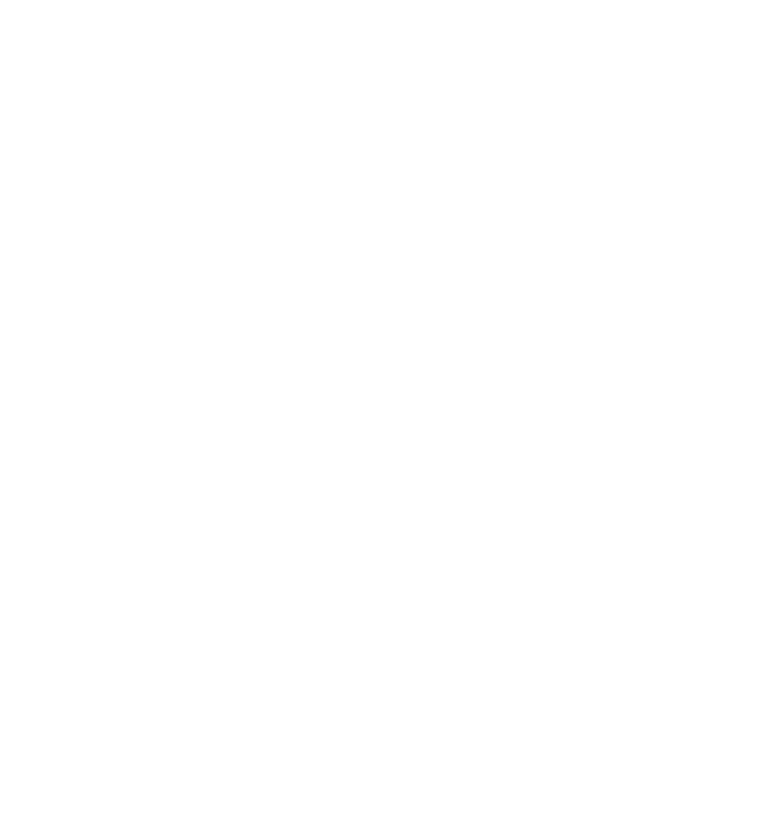
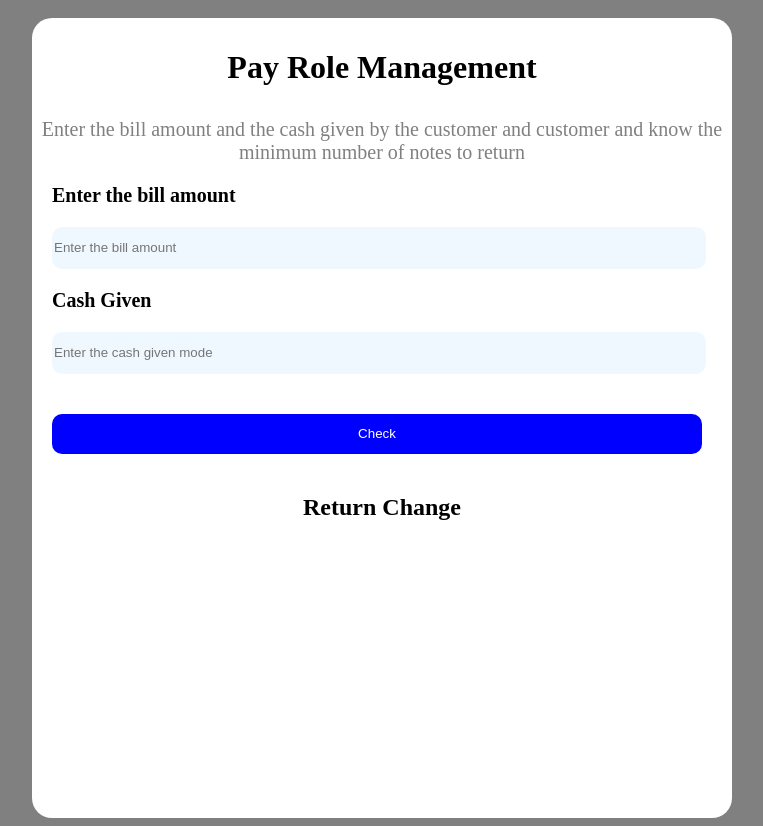
Before and after one commit to rohini-200416/FSD-, a plain HTML site: page index.html in a window 1280 px wide. Shown: the whole page, without its empty margins (258-1021 px from the left). Before the commit the page ends 800 px from the top, so only its background shows below. Drawn offline with Linux system fonts and the light colour scheme.

Commit message:
Add files via upload

```diff
--- a/index.html
+++ b/index.html
@@ -1,55 +1,134 @@
 <!DOCTYPE html>
 <html lang="en">
 <head>
-    <meta charset="UTF-8" />
-    <meta name="viewport" content="width=device-width, initial-scale=1.0" />
+    <meta charset="UTF-8">
+    <meta name="viewport" content="width=device-width, initial-scale=1.0">
     <title>Document</title>
+    <style>
+        body{
+            background-color: gray;
+            display: flex;
+            justify-content: center;
+            align-items: center;
+        }
+        .container{
+            width: 700px;
+            height: 100vh;
+            background-color: #fff;
+            margin-left: auto;
+            margin-right: auto;
+            border-radius: 20px;
+            margin-top: 10px;
+        }
+        .role{
+            text-align: center;
+            padding: 10px;
+        }
+        .enter{
+            text-align: center;
+            font-size: 20px;
+            color: gray;
+        }
+        .billing{
+            font-size: 20px;
+            font-weight: bold;
+            margin: 20px;
+        }
+        #billamount , #cashgiven{
+            width:650px;
+            border-radius: 10px;
+            height: 40px;
+            margin: 20px;
+            background-color: aliceblue;
+            border: none;
+        }
+        .Check{
+            width:650px;
+            border-radius: 10px;
+            height: 40px;
+            margin: 20px;
+            background-color:blue;
+            border: none;
+            color: white;
+            cursor: pointer;
+        }
+        table {
+            width: 100%;
+            margin-top: 20px;
+            border: 1px solid black;
+            border-collapse: collapse;
+        }
+
+        th, td {
+            padding: 10px;
+            text-align: left;
+            border: 1px solid black;
+            border-collapse: collapse;
+        }
+
+    </style>
 </head>
 <body>
+    <div class="container">
+        <h1 class="role">Pay Role Management</h1>
+        <p class="enter">Enter the bill amount and the cash given by the customer and customer and know the minimum number of notes to return</p>
+        <label for="Bill amount" class="billing"> Enter the bill amount</label>
+        <input type="number" name="Enter the bill amount" id="billamount"  placeholder="Enter the bill amount">
+        <label for="Cash given" class="billing">Cash Given</label>
+        <input type="number" name="Cash given" id="cashgiven" placeholder="Enter the cash given mode">
+        <button onclick="calculateChange()" class="Check">Check</button>
+        <div class="return">
+            <h2 style="text-align: center;">Return Change</h2>
+        </div>
+        <div id="message" class="error"></div>
+        <table id="changeTable" style="display:none;">
+            <thead>
+                <tr>
+                    <th>NoOfNotes</th>
+                    <th>Notes</th>
+                </tr>
+            </thead>
+            <tbody></tbody>
+        </table>
+    </div>
     <script>
-        console.log("Functions without Parameters:")
-      // Functions without Parameters
-     function greet() {
-        console.log("Hello,World!");
+        function calculateChange(){
+            const billAmount=document.getElementById("billamount").value;
+            const cashGiven=document.getElementById("cashgiven").value;
+            const message=document.getElementById("message");
+            const changeTable=document.getElementById("changeTable")
+            const tbody=changeTable.querySelector('tbody');
+            message.textContent=" ";
+            message.className="error";
+            tbody.innerHTML=" "
+            changeTable.style.display="none";
+
+            if(isNaN(billAmount) || isNaN(cashGiven)){
+                message.textContent="Please Enter Valid Amount";
+                return;
             }
-     greet();
-console.log("=====================")
-     console.log("Functions with Parameters:")
-      //   Functions with Parameters
-     function addNumbers(a, b) {
-        addition = a + b;
-        console.log(addition);
+            if(cashGiven<billAmount){
+                message.textContent="Cash Given is less than bill amount";
+                return;
             }
-      addNumbers(16,25);
-
-      console.log("=================================")
-      console.log("Functions with Return Statements:")
-      //   Functions with Return Statements
-     function multiply(x, y) {
-        return x * y;
+            if (cashGiven === billAmount) {
+                message.textContent = "No change required.";
+                message.className = "success";
+                return;
             }
-      let result=multiply(165,250)
-      console.log(result)
-      console.log("============================")
-      console.log(" Combining Functions:")
-      //   Combining Functions
-
-      function calculateRectangleArea(length, width) {
-        return multiply(length, width);
+            var NoOfNotes=[2000 , 500, 100, 20, 10 , 5, 1]
+            let change=cashGiven - billAmount;
+            NoOfNotes.forEach(NoOfNotes=>{
+                const Notes=Math.floor(change/NoOfNotes);
+                if (Notes>0){
+                    const row=document.createElement('tr');
+                    row.innerHTML=`<td>${NoOfNotes}</td><td>${Notes}</td>`;
+                    tbody.appendChild(row);
                 }
-      var length = 150;
-      var width = 180;
-      var area = calculateRectangleArea(length, width);
-      console.log(`The area of the rectangle is: ${area}`);
-
-      console.log("===================================")
-      console.log("Default PArameters:")
-      // Default Parameters
-
-      function greetUser(name) {
-        console.log(`hello , ${name}!`);
+                change %= NoOfNotes;
+            })
+            changeTable.style.display="table";
         }
-      greetUser("Welcome Sheshadri");
     </script>
 </body>
 </html>
```
Lines whose indentation alone changed are shown as unchanged.
